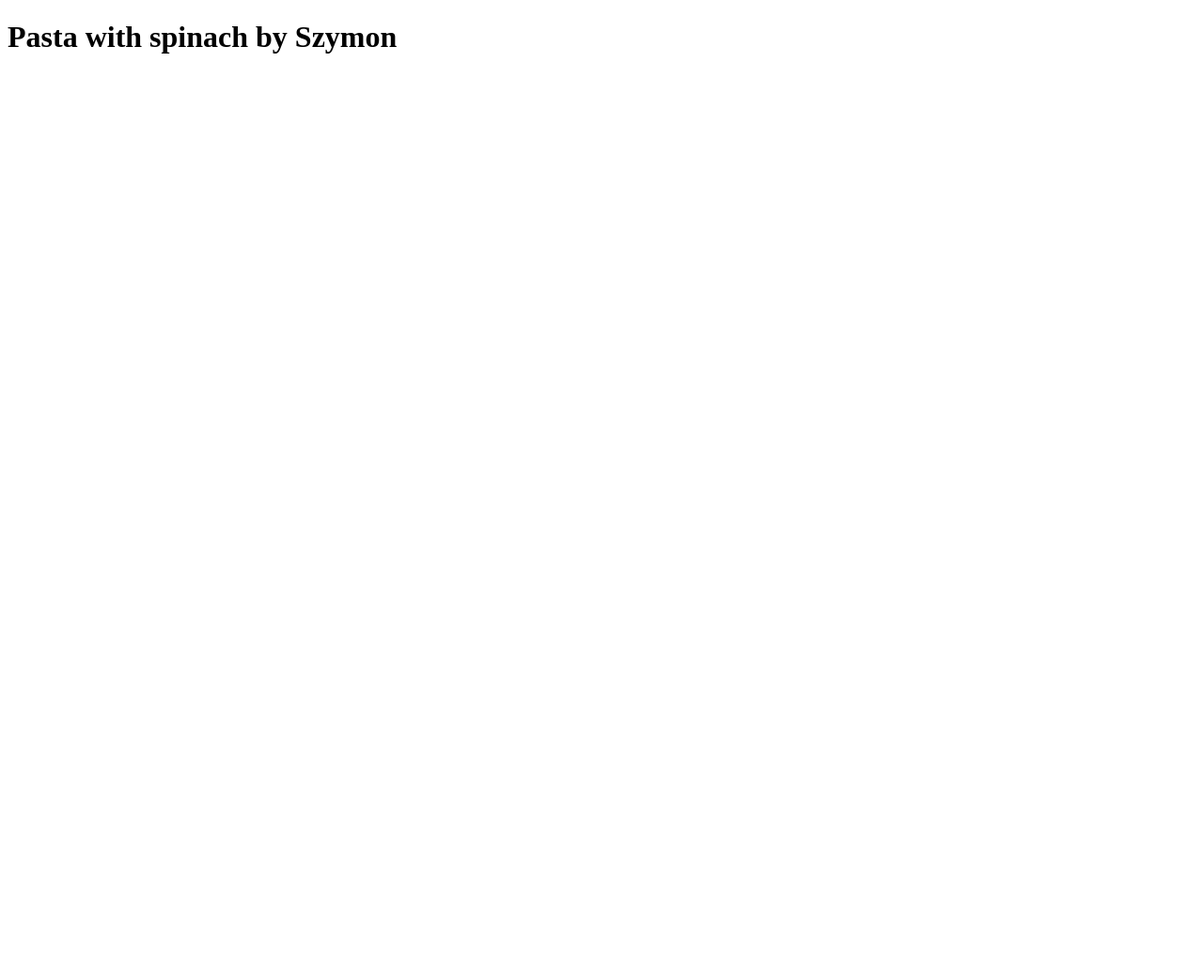
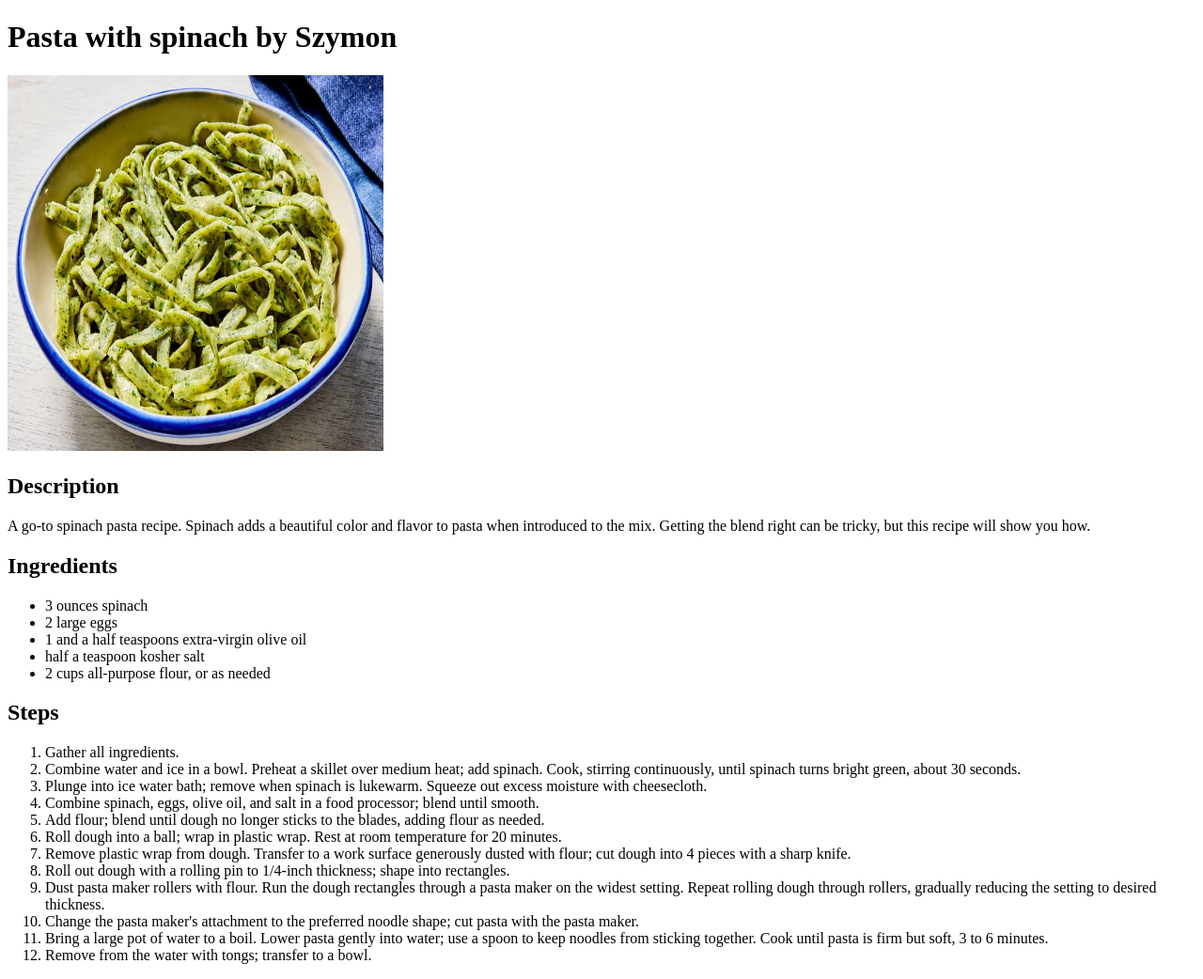
Before and after one commit to vpow10/odin-recipes, a plain HTML site: page recipes/pasta-with-spinach.html in a window 1280 px wide. Shown: the whole page at 94% size. Before the commit the page ends 800 px from the top, so only its background shows below. Drawn offline with Linux system fonts and the light colour scheme.

Commit message:
Now it's done

```diff
--- a/recipes/pasta-with-spinach.html
+++ b/recipes/pasta-with-spinach.html
@@ -5,5 +5,42 @@
 </head>
 <body>
     <h1>Pasta with spinach by Szymon</h1>
+    <img src="../images/pasta2.jpg" alt="pasta with spinach" height="400" width="400">
+    <p>
+        <h2>Description</h2>
+        A go-to spinach pasta recipe.
+        Spinach adds a beautiful color and flavor to pasta when introduced to the mix.
+        Getting the blend right can be tricky, but this recipe will show you how.
+    </p>
+    <p>
+        <h2>Ingredients</h2>
+        <ul>
+            <li>3 ounces spinach</li>
+            <li>2 large eggs</li>
+            <li>1 and a half teaspoons extra-virgin olive oil</li>
+            <li>half a teaspoon kosher salt</li>
+            <li>2 cups all-purpose flour, or as needed</li>
+        </ul>
+    </p>
+    <p>
+        <h2>Steps</h2>
+        <ol>
+            <li>Gather all ingredients.</li>
+            <li>Combine water and ice in a bowl. Preheat a skillet over medium heat; add spinach.
+                Cook, stirring continuously, until spinach turns bright green, about 30 seconds.</li>
+            <li>Plunge into ice water bath; remove when spinach is lukewarm. Squeeze out excess moisture with cheesecloth.</li>
+            <li>Combine spinach, eggs, olive oil, and salt in a food processor; blend until smooth.</li>
+            <li>Add flour; blend until dough no longer sticks to the blades, adding flour as needed.</li>
+            <li>Roll dough into a ball; wrap in plastic wrap. Rest at room temperature for 20 minutes.</li>
+            <li>Remove plastic wrap from dough. Transfer to a work surface generously dusted with flour; cut dough into 4 pieces with a sharp knife.</li>
+            <li>Roll out dough with a rolling pin to 1/4-inch thickness; shape into rectangles.</li>
+            <li>Dust pasta maker rollers with flour. Run the dough rectangles through a pasta maker on the widest setting.
+                Repeat rolling dough through rollers, gradually reducing the setting to desired thickness.</li>
+            <li>Change the pasta maker's attachment to the preferred noodle shape; cut pasta with the pasta maker.</li>
+            <li>Bring a large pot of water to a boil. Lower pasta gently into water; use a spoon to keep noodles from sticking together.
+                Cook until pasta is firm but soft, 3 to 6 minutes.</li>
+            <li>Remove from the water with tongs; transfer to a bowl.</li>
+        </ol>
+    </p>
 </body>
 </html>
```
Also changed, not shown: index.html (+11 -0 lines), 1 other file.
